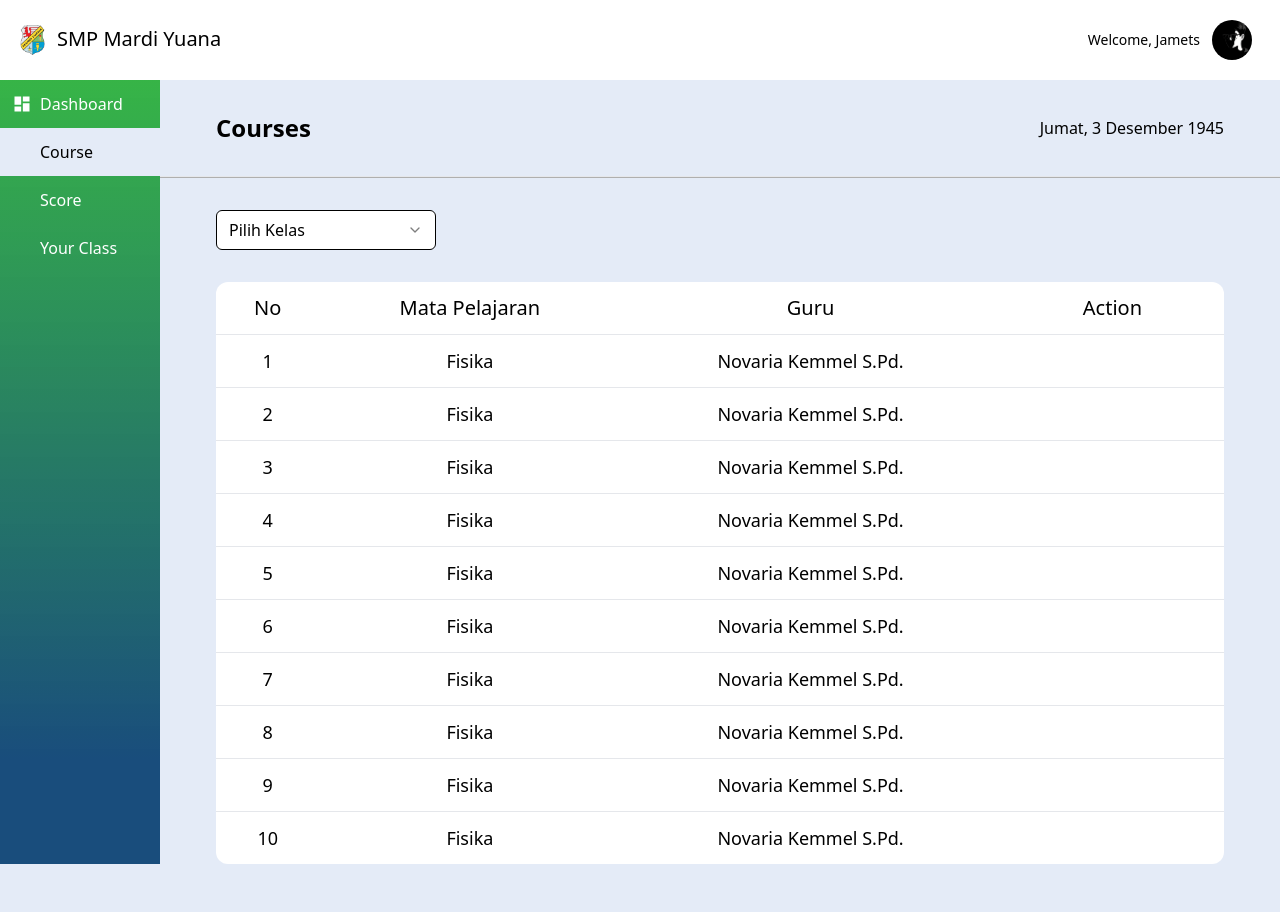
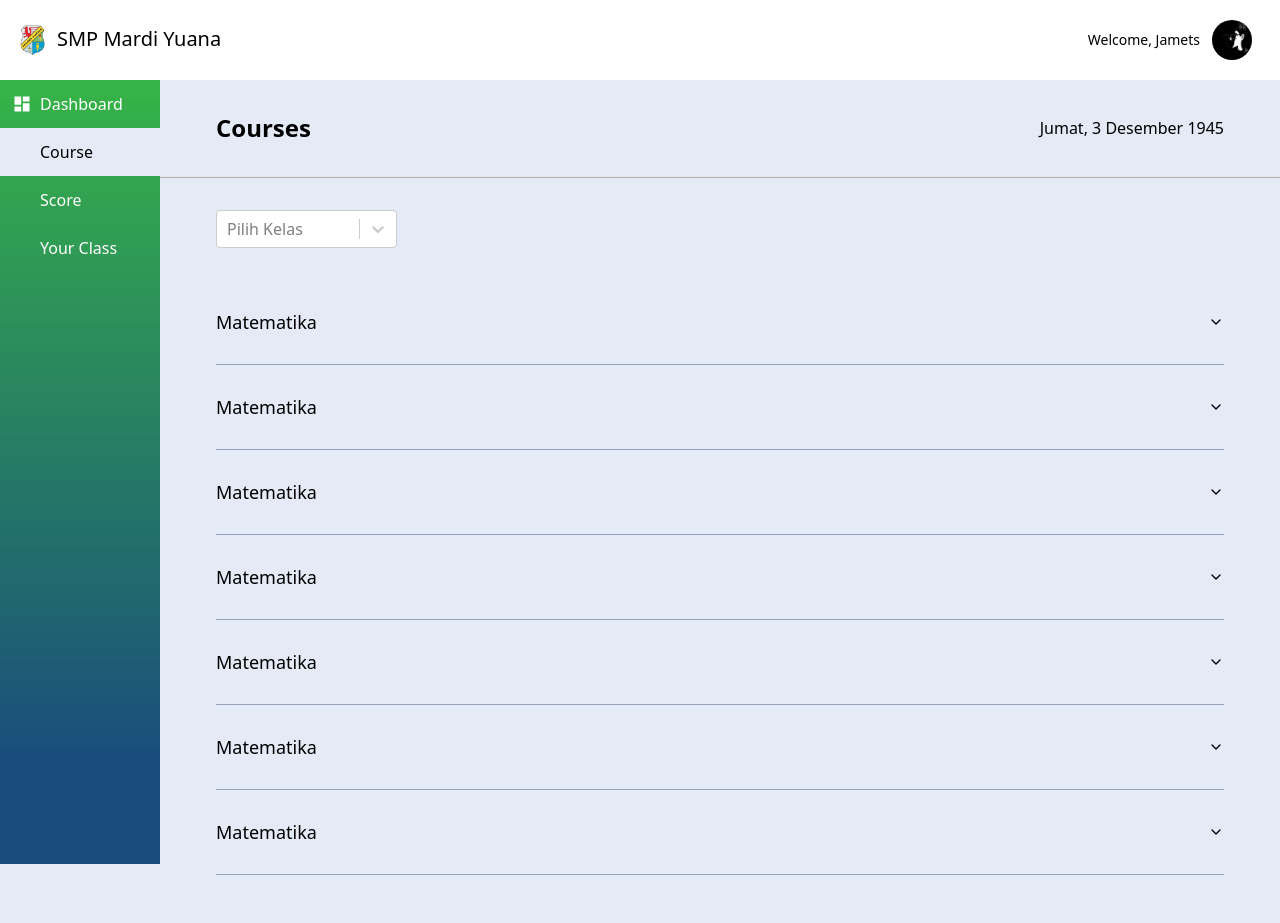
Before and after one commit to zhaardhia/mardiyuana-teacher-fe, a Next.js app: page /course in a window 1280 px wide. Built offline with nearby package versions, Linux system fonts and the light colour scheme; some icons are missing.

Commit message:
fix: change table course with accordion

```diff
--- a/package.json
+++ b/package.json
@@ -10,6 +10,7 @@
   },
   "dependencies": {
     "@iconify/react": "^4.1.1",
+    "@radix-ui/react-accordion": "^1.1.2",
     "@radix-ui/react-select": "^2.0.0",
     "@radix-ui/react-slot": "^1.0.2",
     "@types/node": "20.10.5",
@@ -27,6 +28,7 @@
     "postcss": "8.4.32",
     "react": "18.2.0",
     "react-dom": "18.2.0",
+    "react-select": "^5.8.0",
     "swiper": "^11.0.5",
     "tailwind-merge": "^2.2.0",
     "tailwindcss": "3.4.0",
--- /dev/null
+++ b/src/components/ui/accordion.tsx
@@ -0,0 +1,58 @@
+"use client"
+
+import * as React from "react"
+import * as AccordionPrimitive from "@radix-ui/react-accordion"
+import { ChevronDown } from "lucide-react"
+
+import { cn } from "@/lib/utils"
+
+const Accordion = AccordionPrimitive.Root
+
+const AccordionItem = React.forwardRef<
+  React.ElementRef<typeof AccordionPrimitive.Item>,
+  React.ComponentPropsWithoutRef<typeof AccordionPrimitive.Item>
+>(({ className, ...props }, ref) => (
+  <AccordionPrimitive.Item
+    ref={ref}
+    className={cn("border-b", className)}
+    {...props}
+  />
+))
+AccordionItem.displayName = "AccordionItem"
+
+const AccordionTrigger = React.forwardRef<
+  React.ElementRef<typeof AccordionPrimitive.Trigger>,
+  React.ComponentPropsWithoutRef<typeof AccordionPrimitive.Trigger>
+>(({ className, children, ...props }, ref) => (
+  <AccordionPrimitive.Header className="flex">
+    <AccordionPrimitive.Trigger
+      ref={ref}
+      className={cn(
+        "flex flex-1 items-center justify-between py-4 font-medium transition-all hover:underline [&[data-state=open]>svg]:rotate-180",
+        className
+      )}
+      {...props}
+    >
+      {children}
+      <ChevronDown className="h-4 w-4 shrink-0 transition-transform duration-200" />
+    </AccordionPrimitive.Trigger>
+  </AccordionPrimitive.Header>
+))
+AccordionTrigger.displayName = AccordionPrimitive.Trigger.displayName
+
+const AccordionContent = React.forwardRef<
+  React.ElementRef<typeof AccordionPrimitive.Content>,
+  React.ComponentPropsWithoutRef<typeof AccordionPrimitive.Content>
+>(({ className, children, ...props }, ref) => (
+  <AccordionPrimitive.Content
+    ref={ref}
+    className="overflow-hidden text-sm transition-all data-[state=closed]:animate-accordion-up data-[state=open]:animate-accordion-down"
+    {...props}
+  >
+    <div className={cn("pb-4 pt-0", className)}>{children}</div>
+  </AccordionPrimitive.Content>
+))
+
+AccordionContent.displayName = AccordionPrimitive.Content.displayName
+
+export { Accordion, AccordionItem, AccordionTrigger, AccordionContent }
--- a/src/pages/course/index.tsx
+++ b/src/pages/course/index.tsx
@@ -1,20 +1,27 @@
 import Layout from "@/components/Layout";
-import React from "react";
-import {
-  Select,
-  SelectContent,
-  SelectGroup,
-  SelectItem,
-  SelectLabel,
-  SelectTrigger,
-  SelectValue,
-} from "@/components/ui/select";
+import React, { useState } from "react";
+import Select, { ActionMeta } from "react-select";
+import { Accordion, AccordionContent, AccordionItem, AccordionTrigger } from "@/components/ui/accordion";
+import Link from "next/link";
 
-import { Table, TableBody, TableCaption, TableCell, TableHead, TableHeader, TableRow } from "@/components/ui/table";
-import { useRouter } from "next/router";
+type Option = { value: string; label: string };
+
+const options = [
+  { value: "X - Semester 1", label: "X - Semester 1" },
+  { value: "X - Semester 2", label: "X - Semester 2" },
+  { value: "XI - Semester 1", label: "XI - Semester 1" },
+  { value: "XI - Semester 2", label: "XI - Semester 2" },
+  { value: "XII - Semester 1", label: "XII - Semester 1" },
+  { value: "XII - Semester 2", label: "XII - Semester 2" },
+];
 
 const CoursePage = () => {
-  const router = useRouter();
+  // const [selectOption, setSelectOption] = useState<Option[]>(options);
+  const [selectedClass, setSelectedClass] = useState<Option>();
+  const handleSelectClass = (option: Option | null, actionMeta: ActionMeta<Option>) => {
+    option && setSelectedClass(option);
+  };
+  console.log(selectedClass);
 
   return (
     <Layout>
@@ -26,65 +33,36 @@
       <hr className="h-[2px] bg-[#AFAFAF]" />
 
       <div className="my-5 w-[90%] mx-auto py-3 flex gap-14 items-center max-w-[1400px]">
-        <Select>
-          <SelectTrigger className="w-[220px] bg-white rounded-[6px] text-base">
-            <SelectValue placeholder="Pilih Kelas" />
-          </SelectTrigger>
-          <SelectContent className="bg-white rounded-[6px]">
-            <SelectGroup>
-              <SelectLabel className="text-lg">Kelas</SelectLabel>
-              <SelectItem value="X - Semester 1" className="cursor-pointer">
-                X - Semester 1
-              </SelectItem>
-              <SelectItem value="X - Semester 2" className="cursor-pointer">
-                X - Semester 2
-              </SelectItem>
-              <SelectItem value="XI - Semester 1" className="cursor-pointer">
-                XI - Semester 1
-              </SelectItem>
-              <SelectItem value="XI - Semester 2" className="cursor-pointer">
-                XI - Semester 2
-              </SelectItem>
-              <SelectItem value="XII - Semester 1" className="cursor-pointer">
-                XII - Semester 1
-              </SelectItem>
-              <SelectItem value="XII - Semester 2" className="cursor-pointer">
-                XII - Semester 2
-              </SelectItem>
-            </SelectGroup>
-          </SelectContent>
-        </Select>
+        <Select
+          name="class"
+          className="basic-single w-[18%] rounded-xl"
+          value={selectedClass}
+          classNamePrefix="select"
+          isClearable={false}
+          isSearchable={false}
+          defaultValue={selectedClass}
+          options={options}
+          placeholder="Pilih Kelas"
+          onChange={handleSelectClass}
+        />
       </div>
 
       <div className="w-[90%] mx-auto flex gap-14 items-center max-w-[1400px]">
-        <Table className="bg-white rounded-xl">
-          <TableHeader>
-            <TableRow>
-              <TableHead className="text-xl py-3 text-center">No</TableHead>
-              <TableHead className="text-xl py-3 text-center">Mata Pelajaran</TableHead>
-              <TableHead className="text-xl py-3 text-center">Guru</TableHead>
-              <TableHead className="text-xl py-3 text-center">Action</TableHead>
-            </TableRow>
-          </TableHeader>
-          <TableBody>
-            {[...Array(10)].map((_, idx) => {
-              return (
-                <TableRow className="group" onClick={() => router.push(`/course/detail/${idx + 1}`)}>
-                  <TableCell className="text-lg py-3 text-center">{idx + 1}</TableCell>
-                  <TableCell className="text-lg py-3 text-center">Fisika</TableCell>
-                  <TableCell className="text-lg py-3 text-center">Novaria Kemmel S.Pd.</TableCell>
-                  <TableCell className="text-lg py-2 flex justify-center">
-                    <div className="w-24 flex justify-center">
-                      <button className="py-1 px-5 w-full rounded-[6px] text-white bg-green-600 font-medium relative hover:bg-green-700 hidden group-hover:block">
-                        Detail
-                      </button>
-                    </div>
-                  </TableCell>
-                </TableRow>
-              );
-            })}
-          </TableBody>
-        </Table>
+        <Accordion type="single" collapsible className="w-full">
+          {[...Array(7)].map((_, idx) => (
+            <AccordionItem value={`item-${idx}`} className="border-b border-slate-400">
+              <AccordionTrigger className="text-lg py-7">Matematika</AccordionTrigger>
+              <AccordionContent>
+                <p className="text-base">
+                  <span className="font-semibold">Guru</span>: Novaria Kemmel S.Pd
+                </p>
+                <Link href={`/course/detail/${idx + 1}`} className="hover:underline text-blue-600">
+                  More detail
+                </Link>
+              </AccordionContent>
+            </AccordionItem>
+          ))}
+        </Accordion>
       </div>
     </Layout>
   );
--- a/src/pages/score/index.tsx
+++ b/src/pages/score/index.tsx
@@ -1,7 +1,10 @@
+import React from "react";
 import Layout from "@/components/Layout";
-import React from "react";
+import { Table, TableBody, TableCaption, TableCell, TableHead, TableHeader, TableRow } from "@/components/ui/table";
+import { useRouter } from "next/router";
 
 const ScorePage = () => {
+  const router = useRouter();
   return (
     <Layout>
       <div className="flex justify-between items-center mb-8 w-[90%] mx-auto max-w-[1400px]">
@@ -10,6 +13,37 @@
       </div>
 
       <hr className="h-[2px] bg-[#AFAFAF]" />
+
+      <div className="w-[90%] mx-auto flex gap-14 items-center max-w-[1400px]">
+        <Table className="bg-white rounded-xl">
+          <TableHeader>
+            <TableRow>
+              <TableHead className="text-xl py-3 text-center">No</TableHead>
+              <TableHead className="text-xl py-3 text-center">Mata Pelajaran</TableHead>
+              <TableHead className="text-xl py-3 text-center">Guru</TableHead>
+              <TableHead className="text-xl py-3 text-center">Action</TableHead>
+            </TableRow>
+          </TableHeader>
+          <TableBody>
+            {[...Array(10)].map((_, idx) => {
+              return (
+                <TableRow className="group" onClick={() => router.push(`/course/detail/${idx + 1}`)}>
+                  <TableCell className="text-lg py-3 text-center">{idx + 1}</TableCell>
+                  <TableCell className="text-lg py-3 text-center">Fisika</TableCell>
+                  <TableCell className="text-lg py-3 text-center">Novaria Kemmel S.Pd.</TableCell>
+                  <TableCell className="text-lg py-2 flex justify-center">
+                    <div className="w-24 flex justify-center">
+                      <button className="py-1 px-5 w-full rounded-[6px] text-white bg-green-600 font-medium relative hover:bg-green-700 hidden group-hover:block">
+                        Detail
+                      </button>
+                    </div>
+                  </TableCell>
+                </TableRow>
+              );
+            })}
+          </TableBody>
+        </Table>
+      </div>
     </Layout>
   );
 };
```
Also changed, not shown: 1 other file (tests, documents, lock files or other folders).
